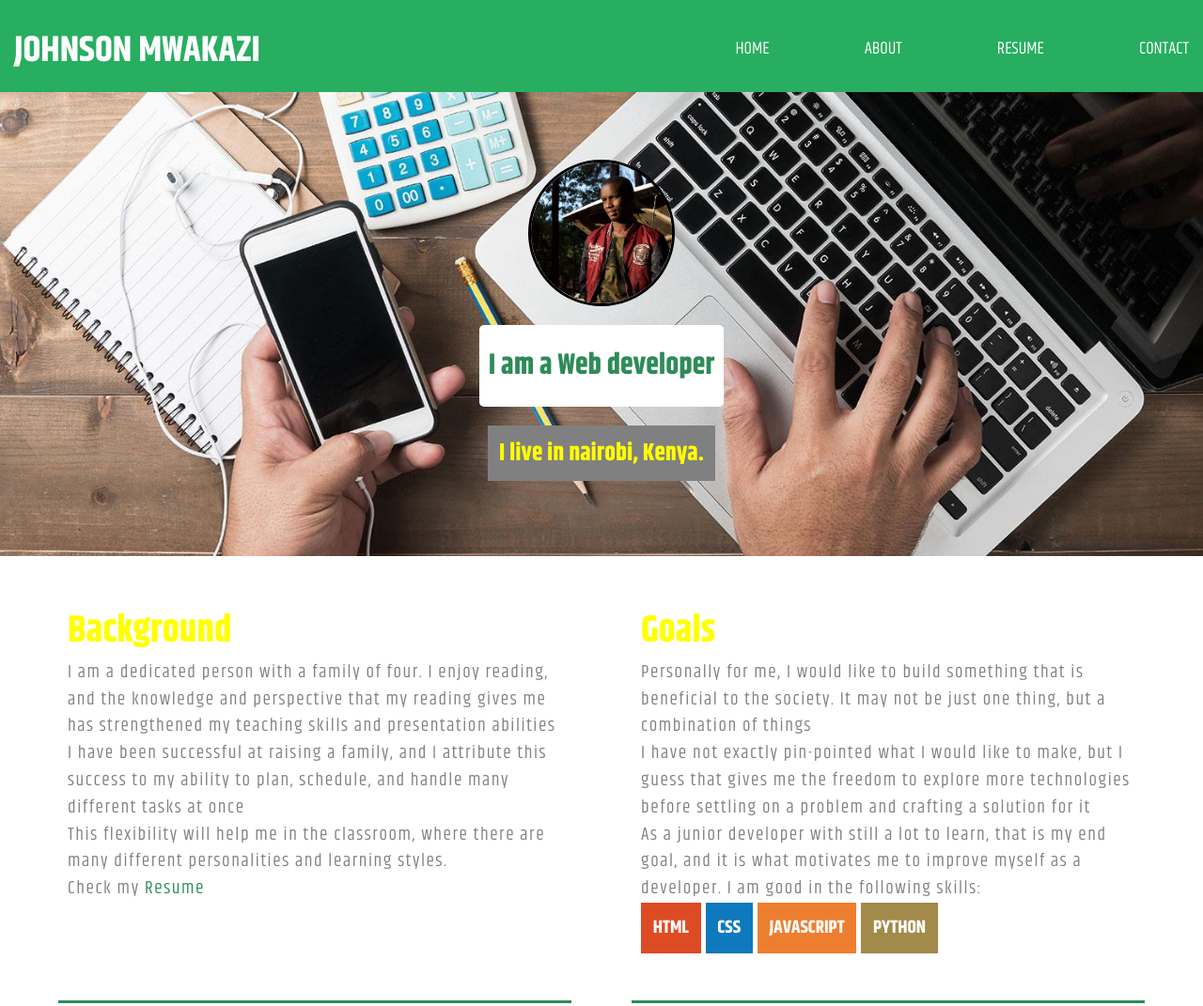
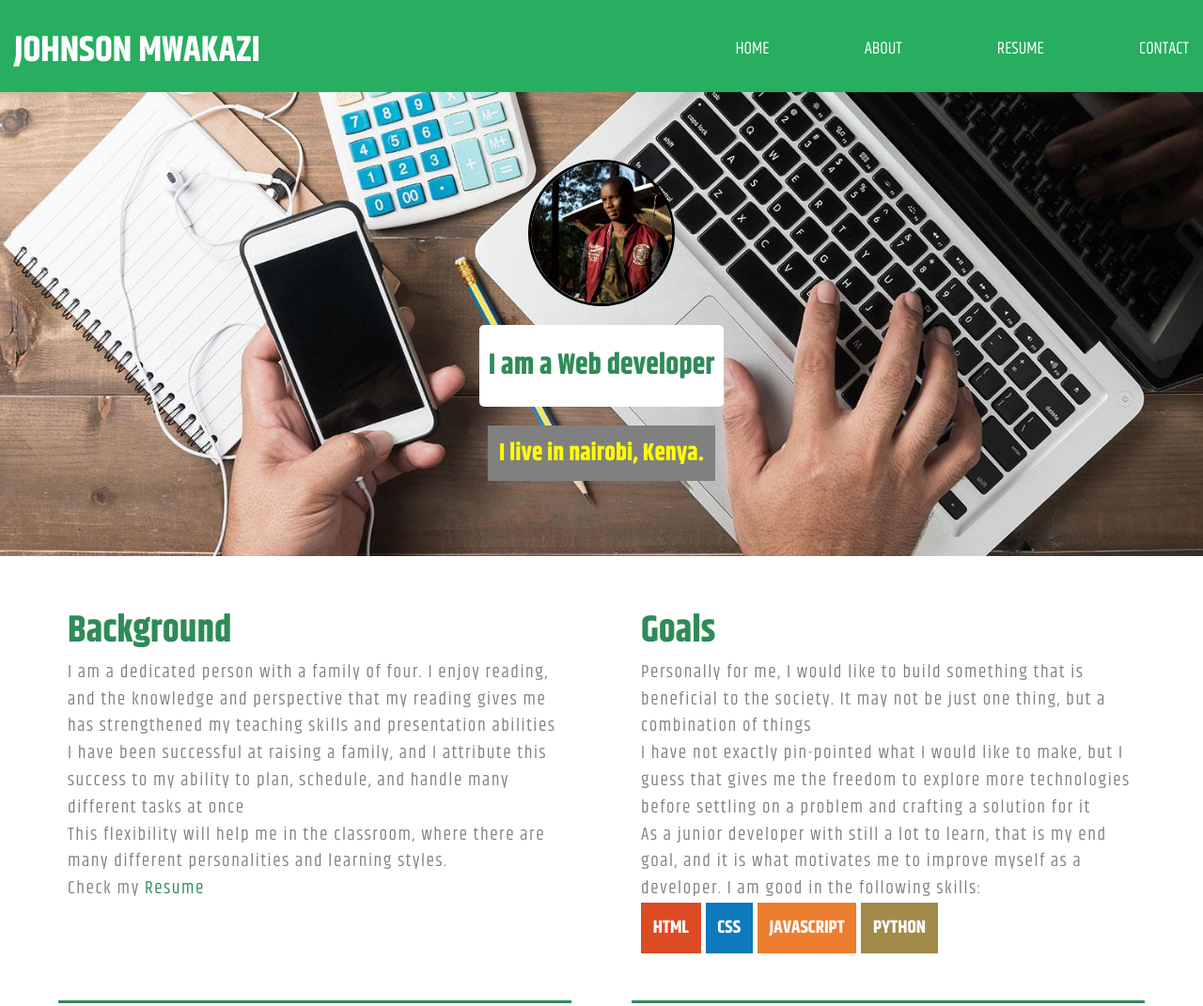
Before and after one commit to mwakazijohnson/mwakazijohnson.github.io, a plain HTML site: page index.html in a window 1280 px wide. Shown: the top 1071 px of the page at 94% size. Drawn offline with Linux system fonts and the light colour scheme; a web font is replaced by a local one.

Commit message:
Update style.css

```diff
--- a/style.css
+++ b/style.css
@@ -172,7 +172,7 @@ li a:hover {
 .subject {
 	font-size: 2.5rem;
 	margin: 0;
-	color: yellow;
+	color: seagreen;
 }
 
 
```
